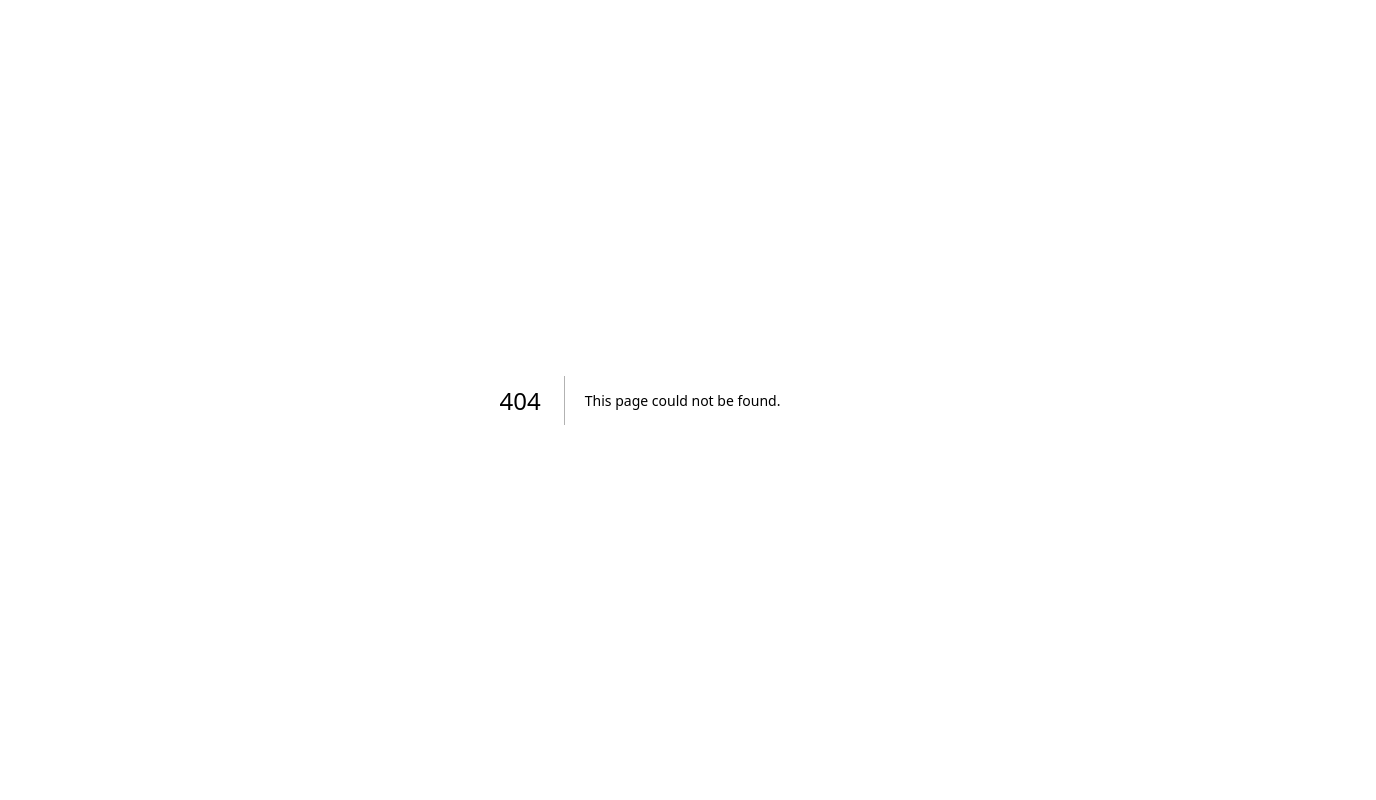
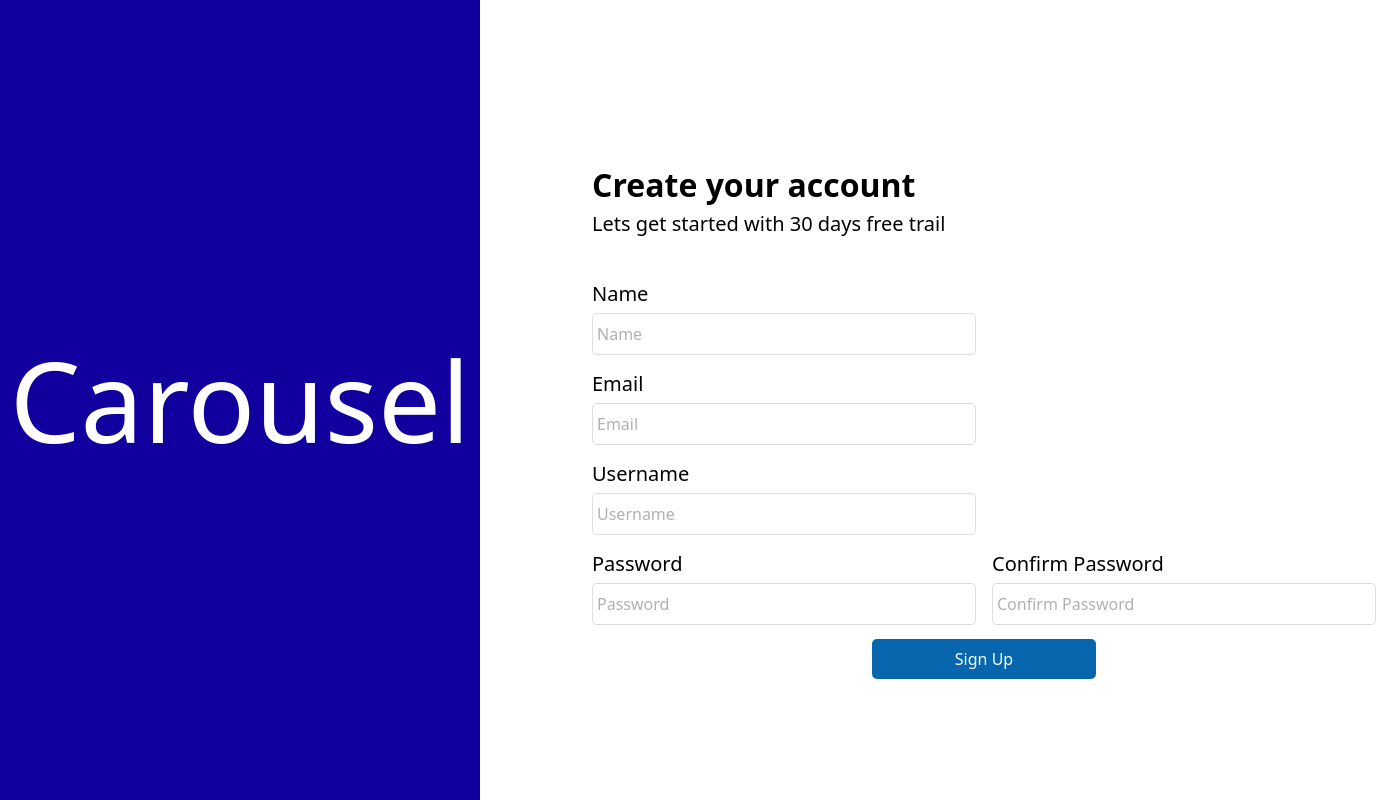
Before and after one commit to moviedatingapp/app-onboarding, a Next.js app: page /sign-up in a window 1280 px wide. Before the commit this address had no page. Shown: the whole page, 1376 px wide, since content can reach past the window. Built offline with nearby package versions, Linux system fonts and the light colour scheme.

Commit message:
chore: implement signup form

```diff
--- /dev/null
+++ b/src/app/(onboarding)/(sign-up)/sign-up/_components/SignUpButton.tsx
@@ -0,0 +1,9 @@
+import React from "react";
+
+export default function SignUpButton() {
+  return (
+    <button className=" text-snow-white bg-blue-primary w-56 p-2 rounded-5 hover:bg-blue-secondary active:bg-blue-primary">
+      Sign Up
+    </button>
+  );
+}
--- /dev/null
+++ b/src/app/(onboarding)/(sign-up)/sign-up/_components/SignUpFormWrapper.tsx
@@ -0,0 +1,18 @@
+"use client";
+import React, { ReactNode } from "react";
+import { FormProvider, useForm } from "react-hook-form";
+
+export default function SignUpFormWrapper({
+  children,
+}: {
+  children: ReactNode;
+}) {
+  const formMethods = useForm();
+  console.log(name);
+
+  return (
+    <FormProvider {...formMethods}>
+      <form className=" flex flex-col gap-14">{children}</form>
+    </FormProvider>
+  );
+}
--- /dev/null
+++ b/src/app/(onboarding)/(sign-up)/sign-up/_components/SignupForm.tsx
@@ -0,0 +1,49 @@
+import React from "react";
+import SignUpFormWrapper from "./SignUpFormWrapper";
+import TextField from "@/components/InputField";
+import SignUpButton from "./SignUpButton";
+
+export default function SignupForm() {
+  return (
+    <div className="flex justify-center items-center">
+      <SignUpFormWrapper>
+        <TextField
+          placeholder="name"
+          inputType="text"
+          inputLabel="Name"
+          inputName="name"
+        />
+        <TextField
+          placeholder="email"
+          inputType="email"
+          inputLabel="Email"
+          inputName="email"
+        />
+        <TextField
+          placeholder="Username"
+          inputType="text"
+          inputLabel="Username"
+          inputName="userName"
+        />
+        <div className="flex gap-16">
+          <TextField
+            placeholder="Password"
+            inputType="password"
+            inputLabel="Password"
+            inputName="password"
+          />
+          <TextField
+            placeholder="Confirm Password"
+            inputType="password"
+            inputLabel="Confirm Password"
+            inputName="confirmPassword"
+          />
+        </div>
+        <div className="w-full items-center justify-center flex">
+          {" "}
+          <SignUpButton />
+        </div>
+      </SignUpFormWrapper>
+    </div>
+  );
+}
--- /dev/null
+++ b/src/app/(onboarding)/(sign-up)/sign-up/page.tsx
@@ -0,0 +1,24 @@
+import React from "react";
+import SignupForm from "./_components/SignupForm";
+
+export default function SignUpPage() {
+  return (
+    <section className="flex flex-row  items-center justify-center w-screen h-screen">
+      <section className=" w-1/2 flex justify-center items-center text-[7rem] bg-blue-secondary text-white-primary h-full">
+        Carousel
+      </section>
+      <section className="w-1/2 h-[80%] mx-20">
+        <div className=" flex flex-col justify-center items-start ml-8 h-full">
+          <div className="my-10">
+            <h1 className=" text-32 font-bold">Create your account</h1>
+            <h3 className=" text-20 font-normal">
+              Lets get started with 30 days free trail
+            </h3>
+          </div>
+
+          <SignupForm />
+        </div>
+      </section>
+    </section>
+  );
+}
--- /dev/null
+++ b/src/components/InputField.tsx
@@ -0,0 +1,33 @@
+"use client";
+import { useFormContext } from "react-hook-form";
+
+export default function TextField({
+  inputName,
+  inputLabel,
+  inputType,
+  inputValue,
+  placeholder,
+}: {
+  inputName: string;
+  inputLabel: string;
+  inputType: string;
+  inputValue?: string;
+  placeholder: string;
+}) {
+  const formMethods = useFormContext();
+
+  return (
+    <fieldset className=" flex flex-col gap-4">
+      <label htmlFor={inputName} className=" text-20 font-normal">
+        {inputLabel}
+      </label>
+      <input
+        placeholder={placeholder}
+        type={inputType}
+        value={inputValue}
+        {...formMethods.register(inputName)}
+        className=" border w-96 rounded-5 border-light-grey-border placeholder:text-light-grey outline-none px-1 py-2 placeholder:capitalize"
+      />
+    </fieldset>
+  );
+}
--- a/tailwind.config.ts
+++ b/tailwind.config.ts
@@ -10,9 +10,14 @@ export default {
     extend: {
       colors: {
         "snow-white": "#FBFBFB",
-        "white-primary": "#fffff",
+        "white-primary": "#FFFFFF",
         "black-primary": "#000000",
         "nero-black": "#131313",
+        "red-bright": "#FF1E1E",
+        "blue-secondary": "#11009E",
+        "blue-primary": "#0766AD",
+        "light-grey": "#B0B1B2",
+        "light-grey-border": "#DCDEDF",
       },
 
       fontSize: {
```
Also changed, not shown: package.json (+6 -5 lines), 1 other file (tests, documents, lock files or other folders).
